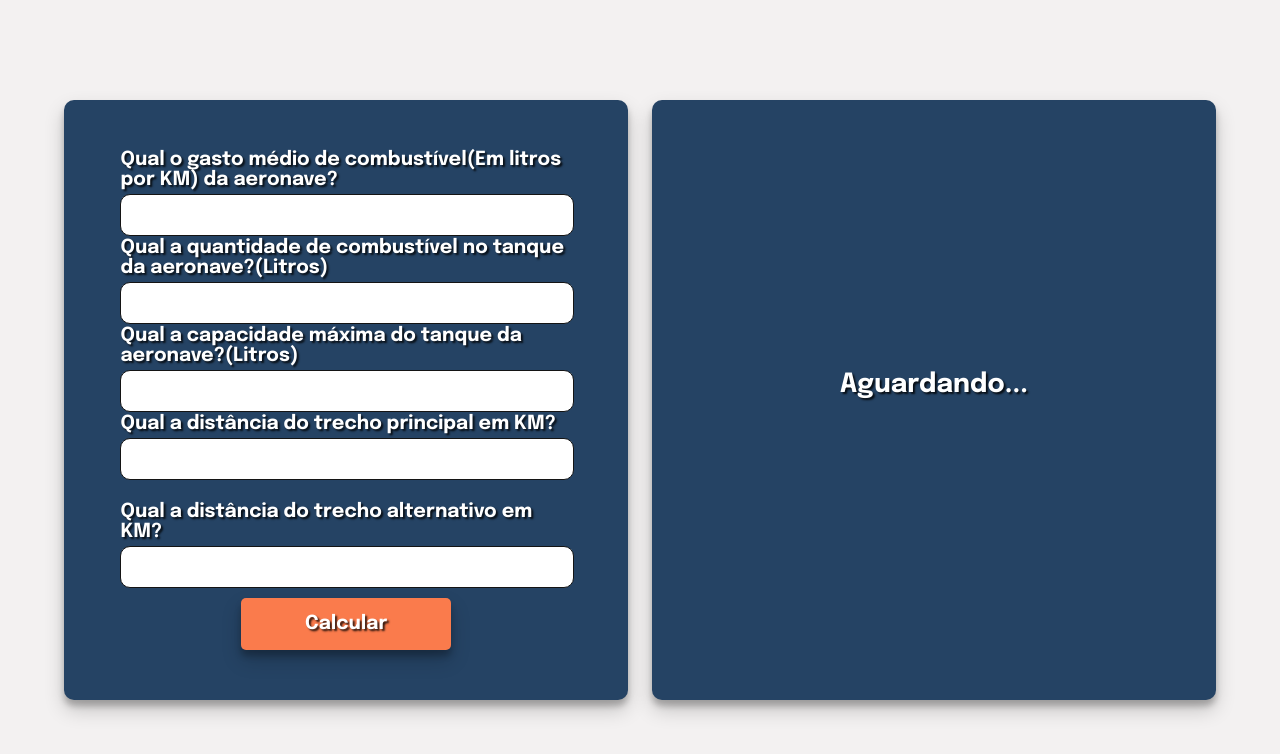
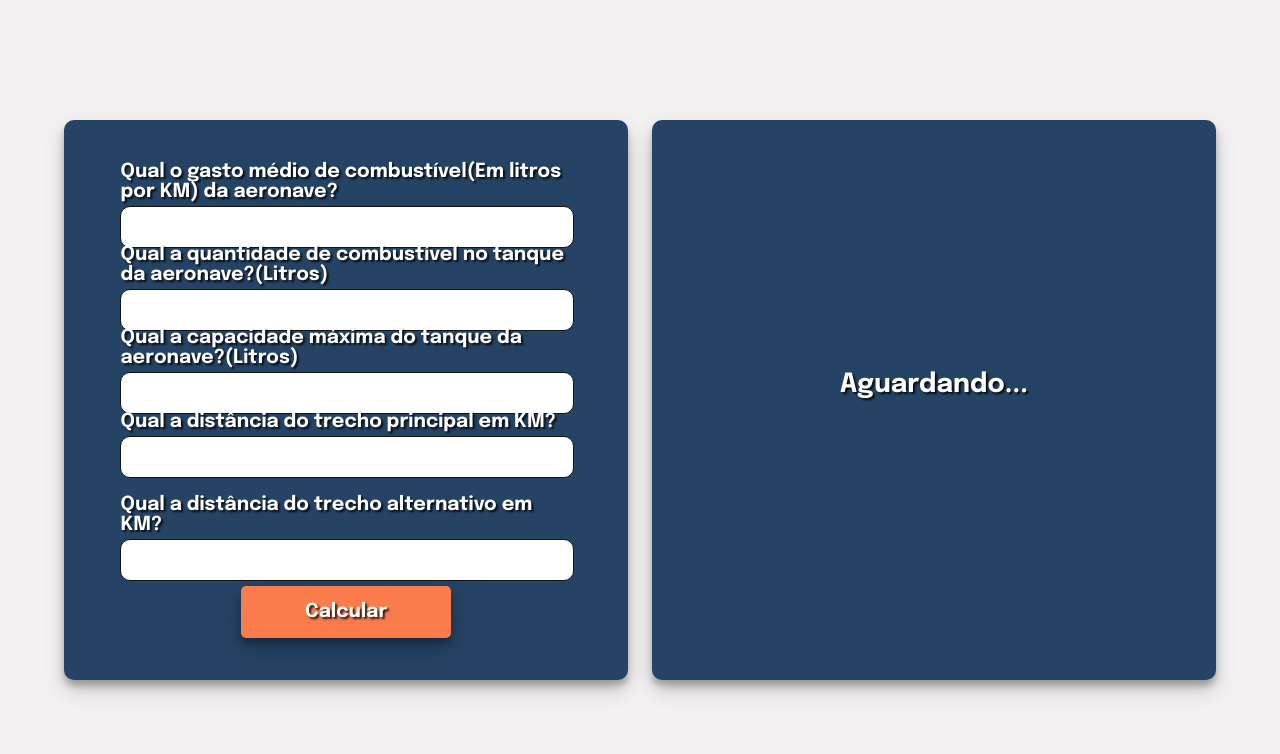
Before and after one commit to eoliveiradev/Abastecimento-de-Aeronaves, a plain HTML site: page index.html in a window 1280 px wide. Drawn offline with Linux system fonts and the light colour scheme.

Commit message:
Update style.css

```diff
--- a/style.css
+++ b/style.css
@@ -50,7 +50,7 @@ body{
     align-items: center;
     width: 90%;
     height: 70vh;
-    min-height: 600px;
+    min-height: 500px;
 }
 .calculator-elements{
     display: flex;
@@ -58,7 +58,7 @@ body{
     justify-content: center;
     width: 49%;
     height: 100%;
-    min-height: 600px;
+    min-height: 500px;
     border-radius: 10px;
     box-shadow: rgba(0, 0, 0, 0.19) 0px 10px 20px, rgba(0, 0, 0, 0.23) 0px 6px 6px;
 }
```
